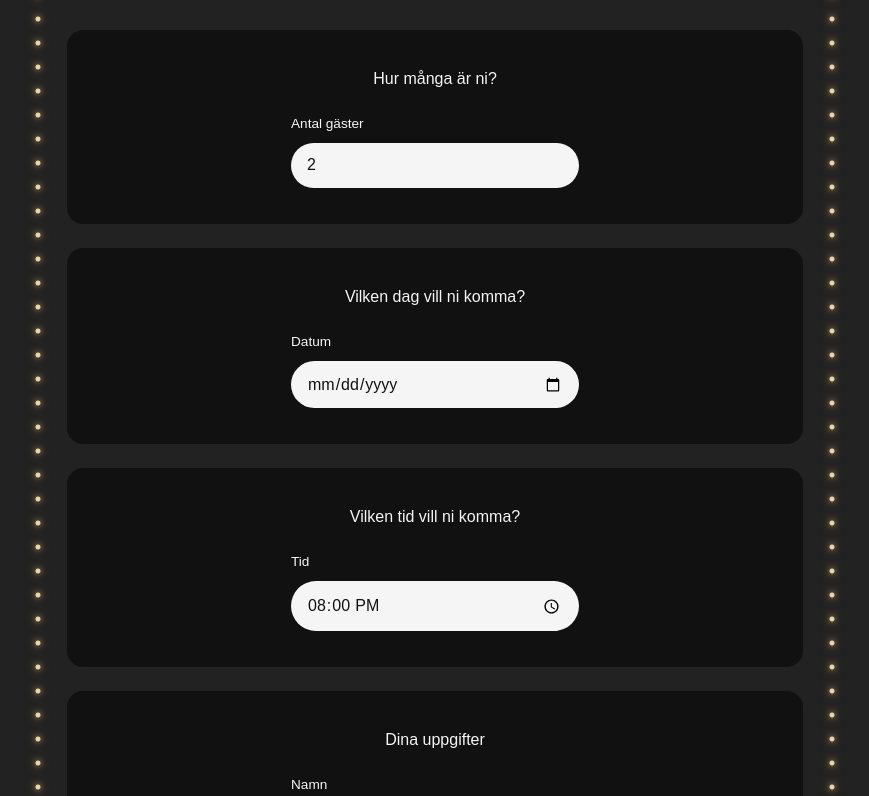
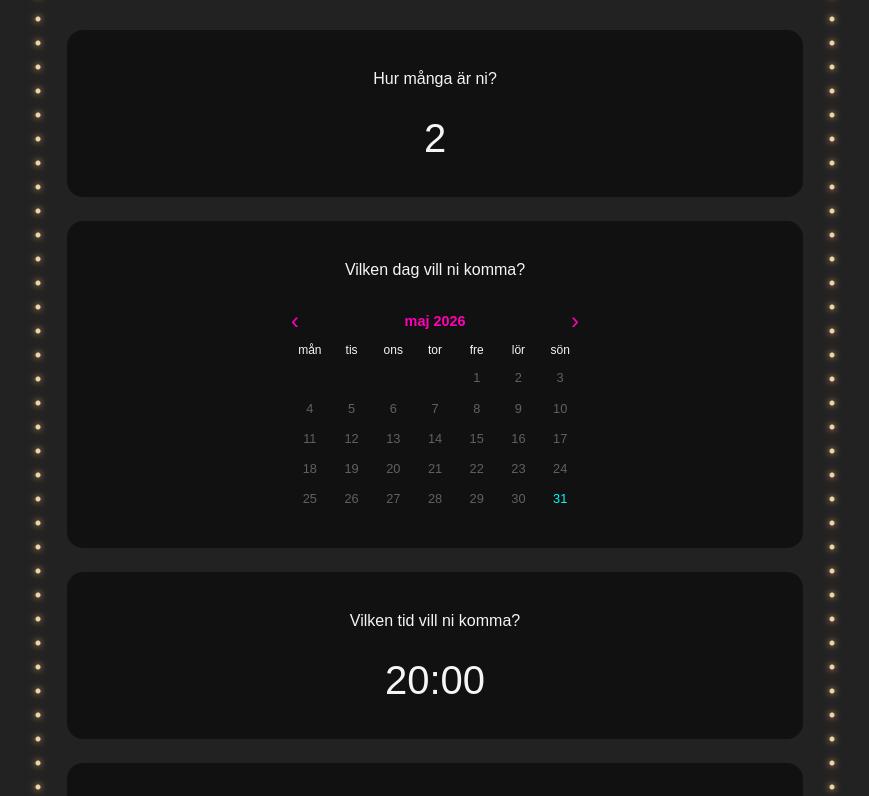
Before and after one commit to fredrikastjernlof/Neo_Tokyo_Kitchen_Frontend, an Angular app: page /booking in a window 1280 px wide. Shown: the part 804-1600 px from the top of the page, without its empty margins (205-1074 px from the left). Built offline with nearby package versions, Linux system fonts and the light colour scheme; a web font is replaced by a local one.

Commit message:
Enhance booking experience with interactive controls and calendar

```diff
--- a/src/app/pages/booking/booking.html
+++ b/src/app/pages/booking/booking.html
@@ -12,8 +12,20 @@
                 </span>
             </legend>
 
-            <label for="guests">Antal gäster</label>
-            <input id="guests" name="guests" type="number" min="1" max="12" [(ngModel)]="booking.guests" [class.input-error]="isInvalid('guests')" (input)="clearFieldError('guests')">
+            <div class="stepper-control">
+                <button type="button" class="stepper-button" (click)="decreaseGuests()"
+                    aria-label="Minska antal gäster">
+                    <iconify-icon icon="ic:round-remove-circle-outline" aria-hidden="true"></iconify-icon>
+                </button>
+
+                <span class="stepper-value">
+                    {{ booking.guests }}
+                </span>
+
+                <button type="button" class="stepper-button" (click)="increaseGuests()" aria-label="Öka antal gäster">
+                    <iconify-icon icon="ic:round-add-circle-outline" aria-hidden="true"></iconify-icon>
+                </button>
+            </div>
         </fieldset>
 
         <fieldset class="booking-section">
@@ -24,8 +36,37 @@
                 </span>
             </legend>
 
-            <label for="date">Datum</label>
-            <input id="date" name="date" type="date" [(ngModel)]="booking.date" [class.input-error]="isInvalid('date')" (input)="clearFieldError('date')">
+            <div class="calendar" aria-label="Välj datum">
+                <div class="calendar-header">
+                    <button type="button" class="calendar-nav-button" (click)="previousMonth()">
+                        ‹
+                    </button>
+
+                    <h3>{{ getCalendarMonthLabel() }}</h3>
+
+                    <button type="button" class="calendar-nav-button" (click)="nextMonth()">
+                        ›
+                    </button>
+                </div>
+                <div class="calendar-weekdays" aria-hidden="true">
+                    @for (day of weekDays; track day) {
+                    <span>{{ day }}</span>
+                    }
+                </div>
+
+                <div class="calendar-days">
+                    @for (day of getCalendarDays(); track $index) {
+                    @if (day) {
+                    <button type="button" class="calendar-day" [class.calendar-day--weekend]="isWeekend(day)" [class.calendar-day--selected]="isSelectedDate(day)"
+                        [disabled]="isPastDate(day)" (click)="selectDate(day)">
+                        {{ day.getDate() }}
+                    </button>
+                    } @else {
+                    <span class="calendar-empty"></span>
+                    }
+                    }
+                </div>
+            </div>
         </fieldset>
 
         <fieldset class="booking-section">
@@ -36,8 +77,25 @@
                 </span>
             </legend>
 
-            <label for="time">Tid</label>
-            <input id="time" name="time" type="time" [(ngModel)]="booking.time" [class.input-error]="isInvalid('time')" (input)="clearFieldError('time')">
+            <div class="stepper-control">
+                <button type="button" class="stepper-button" (click)="decreaseTime()" aria-label="Tidigare tid">
+
+                    <iconify-icon icon="mdi:minus-circle-outline" aria-hidden="true">
+                    </iconify-icon>
+
+                </button>
+
+                <span class="stepper-value">
+                    {{ booking.time }}
+                </span>
+
+                <button type="button" class="stepper-button" (click)="increaseTime()" aria-label="Senare tid">
+
+                    <iconify-icon icon="mdi:plus-circle-outline" aria-hidden="true">
+                    </iconify-icon>
+
+                </button>
+            </div>
         </fieldset>
 
         <fieldset class="booking-section">
@@ -49,13 +107,16 @@
             </legend>
 
             <label for="name">Namn</label>
-            <input id="name" name="name" type="text" [(ngModel)]="booking.name" [class.input-error]="isInvalid('name')" (input)="clearFieldError('name')">
+            <input id="name" name="name" type="text" [(ngModel)]="booking.name" [class.input-error]="isInvalid('name')"
+                (input)="clearFieldError('name')">
 
             <label for="email">E-post</label>
-            <input id="email" name="email" type="email" [(ngModel)]="booking.email" [class.input-error]="isInvalid('email')" (input)="clearFieldError('email')">
+            <input id="email" name="email" type="email" [(ngModel)]="booking.email"
+                [class.input-error]="isInvalid('email')" (input)="clearFieldError('email')">
 
             <label for="phone">Telefon</label>
-            <input id="phone" name="phone" type="tel" [(ngModel)]="booking.phone" [class.input-error]="isInvalid('phone')" (input)="clearFieldError('phone')">
+            <input id="phone" name="phone" type="tel" [(ngModel)]="booking.phone"
+                [class.input-error]="isInvalid('phone')" (input)="clearFieldError('phone')">
         </fieldset>
 
         <section class="booking-summary" aria-labelledby="booking-summary-title">
@@ -141,7 +202,7 @@
                     Kontakta restaurangen om du vill ändra eller avboka din reservation.
                 </p>
 
-                <button type="button" (click)="closeConfirmation()">
+                <button type="button" class="close-button" (click)="closeConfirmation()">
                     Stäng
                 </button>
             </div>
@@ -164,7 +225,7 @@
         </div>
         }
 
-        <button type="submit" [disabled]="isLoading()">
+        <button class="booking-submit-button" type="submit" [disabled]="isLoading()">
             @if (isLoading()) {
             Bokar...
             } @else {
--- a/src/app/pages/booking/booking.scss
+++ b/src/app/pages/booking/booking.scss
@@ -72,6 +72,7 @@ $color-white: #f5f5f5;
 
 .booking-section label {
     width: min(100%, 18rem);
+    min-width: 0;
     color: $color-white;
     font-size: 0.85rem;
     text-align: left;
@@ -79,6 +80,7 @@ $color-white: #f5f5f5;
 
 .booking-page input {
     width: min(100%, 18rem);
+    min-width: 0;
     padding: 0.85rem 1rem;
     border: none;
     border-radius: 999px;
@@ -114,6 +116,8 @@ $color-white: #f5f5f5;
     gap: 0.75rem;
     color: $color-white;
     line-height: 1.5;
+    overflow-wrap: break-word;
+    word-break: break-word;
 }
 
 .booking-summary-list iconify-icon {
@@ -122,28 +126,28 @@ $color-white: #f5f5f5;
     font-size: 1.6rem;
 }
 
-.booking-page button {
+.booking-submit-button,
+.close-button {
     justify-self: center;
     min-width: 10rem;
     padding: 1rem 1.5rem;
     border: 1px solid $color-pink;
     border-radius: 1rem;
     background-color: $color-pink;
-    color: $color-green;
+    color: $color-white;
     font-family: inherit;
     font-size: 1.5rem;
     text-transform: uppercase;
     cursor: pointer;
-    box-shadow: 0 0 1rem rgba(255, 0, 183, 0.7);
 }
 
-.booking-page button:hover,
-.booking-page button:focus-visible {
+.booking-submit-button:hover,
+.booking-submit-button:focus-visible {
     text-shadow: 0 0 0.3rem rgba(255, 255, 255, 0.9);
     box-shadow: 0 0 1.4rem rgba(255, 0, 183, 0.9);
 }
 
-.booking-page button:disabled {
+.booking-submit-button:disabled {
     opacity: 0.75;
     cursor: wait;
 }
@@ -161,12 +165,15 @@ $color-white: #f5f5f5;
     place-items: center;
     padding: 1rem;
     background: rgba(0, 0, 0, 0.75);
+    overflow-y: auto;
 }
 
 .booking-confirmation-content {
     display: grid;
     gap: 1rem;
     width: min(100%, 22rem);
+    max-height: calc(100vh - 2rem);
+    overflow-y: auto;
     padding: 2rem;
     border-radius: 1rem;
     background-color: $color-black;
@@ -230,3 +237,108 @@ $color-white: #f5f5f5;
     box-shadow:
         0 0 0.5rem rgba(255, 0, 183, 0.6);
 }
+
+.stepper-control {
+    display: grid;
+    grid-template-columns:
+        auto clamp(5rem, 20vw, 7rem) auto;
+    align-items: center;
+    justify-content: center;
+    gap: clamp(0.25rem, 1vw, 0.5rem);
+}
+
+.stepper-value {
+    color: $color-white;
+    font-size: clamp(2rem, 9vw, 2.5rem);
+    text-align: center;
+}
+
+.stepper-button {
+    background: transparent;
+    border: none;
+    box-shadow: none;
+    min-width: unset;
+    width: auto;
+    height: auto;
+    padding: 0;
+}
+
+.stepper-button iconify-icon {
+    color: $color-pink;
+    font-size: clamp(2.6rem, 12vw, 3.5rem);
+}
+
+.calendar {
+    display: grid;
+    gap: 0.5rem;
+    width: min(100%, 18rem);
+}
+
+.calendar-header {
+    display: grid;
+    grid-template-columns: auto 1fr auto;
+    align-items: center;
+    gap: 0.5rem;
+}
+
+.calendar-header h3 {
+    margin: 0;
+    color: $color-pink;
+    text-align: center;
+    font-size: 0.9rem;
+    text-transform: lowercase;
+}
+
+.calendar-nav-button {
+    background: transparent;
+    border: none;
+    color: $color-pink;
+    font-size: 1.5rem;
+    cursor: pointer;
+}
+
+
+.calendar-weekdays,
+.calendar-days {
+    display: grid;
+    grid-template-columns: repeat(7, 1fr);
+    gap: 0.25rem;
+    text-align: center;
+}
+
+.calendar-weekdays span {
+    color: $color-white;
+    font-size: 0.75rem;
+}
+
+.calendar-day {
+    min-width: 0;
+    padding: 0.35rem 0;
+    border: none;
+    border-radius: 0.35rem;
+    background: transparent;
+    color: $color-white;
+    font-family: inherit;
+    font-size: 0.8rem;
+    cursor: pointer;
+}
+
+.calendar-day--weekend {
+    color: $color-blue;
+}
+
+.calendar-day:hover,
+.calendar-day:focus-visible {
+    outline: 1px solid $color-pink;
+    box-shadow: 0 0 0.5rem rgba(255, 0, 183, 0.5);
+}
+
+.calendar-day--selected {
+    background-color: $color-pink;
+    color: $color-white;
+}
+
+.calendar-day:disabled {
+    color: rgba(245, 245, 245, 0.35);
+    cursor: not-allowed;
+}
--- a/src/app/pages/booking/booking.ts
+++ b/src/app/pages/booking/booking.ts
@@ -24,6 +24,9 @@ export class Booking {
     email: '',
     phone: '',
   };
+
+  weekDays = ['mån', 'tis', 'ons', 'tor', 'fre', 'lör', 'sön'];
+  calendarMonth = new Date();
 
   // Track loading state while booking is being sent
   isLoading = signal(false);
@@ -118,6 +121,162 @@ export class Booking {
     );
   }
 
+  // Increase or decrease number of guests, but keep it between 1 and 12
+  increaseGuests(): void {
+    if (this.booking.guests < 12) {
+      this.booking.guests++;
+      this.clearFieldError('guests');
+    }
+  }
+
+  // Decrease number of guests, but not below 1
+  decreaseGuests(): void {
+    if (this.booking.guests > 1) {
+      this.booking.guests--;
+      this.clearFieldError('guests');
+    }
+  }
+
+  // Format date as YYYY-MM-DD for input value
+  formatDate(date: Date): string {
+    const year = date.getFullYear();
+    const month = String(date.getMonth() + 1).padStart(2, '0');
+    const day = String(date.getDate()).padStart(2, '0');
+
+    return `${year}-${month}-${day}`;
+  }
+
+  // Generate an array of dates for the current calendar month
+  getCalendarDays(): (Date | null)[] {
+    const year = this.calendarMonth.getFullYear();
+    const month = this.calendarMonth.getMonth();
+
+    const firstDay = new Date(year, month, 1);
+    const lastDay = new Date(year, month + 1, 0);
+
+    const startOffset = (firstDay.getDay() + 6) % 7;
+    const days: (Date | null)[] = [];
+
+    for (let i = 0; i < startOffset; i++) {
+      days.push(null);
+    }
+
+    for (let day = 1; day <= lastDay.getDate(); day++) {
+      days.push(new Date(year, month, day));
+    }
+
+    return days;
+  }
+
+  // Handle date selection, but ignore past dates
+  selectDate(date: Date): void {
+    if (this.isPastDate(date)) {
+      return;
+    }
+
+    this.booking.date = this.formatDate(date);
+    this.clearFieldError('date');
+  }
+
+  // Check if a date is the currently selected booking date
+  isSelectedDate(date: Date): boolean {
+    return this.booking.date === this.formatDate(date);
+  }
+
+  // Check if a date is in the past
+  isPastDate(date: Date): boolean {
+    const today = new Date();
+    today.setHours(0, 0, 0, 0);
+
+    const selectedDate = new Date(date);
+    selectedDate.setHours(0, 0, 0, 0);
+
+    return selectedDate < today;
+  }
+
+  // Get label for current calendar month
+  getCalendarMonthLabel(): string {
+    return this.calendarMonth.toLocaleDateString('sv-SE', {
+      month: 'long',
+      year: 'numeric',
+    });
+  }
+
+  // Navigate to previous or next month in calendar
+  previousMonth(): void {
+    this.calendarMonth = new Date(
+      this.calendarMonth.getFullYear(),
+      this.calendarMonth.getMonth() - 1,
+      1
+    );
+  }
+
+  // Navigate to next month in calendar
+  nextMonth(): void {
+    this.calendarMonth = new Date(
+      this.calendarMonth.getFullYear(),
+      this.calendarMonth.getMonth() + 1,
+      1
+    );
+  }
+
+  // Check if a date falls on a weekend
+  isWeekend(date: Date): boolean {
+    const day = date.getDay();
+
+    return day === 0 || day === 6;
+  }
+
+  // Increase or decrease time by 30 minutes, but keep it between 11:00 and 21:00
+  increaseTime(): void {
+
+    const [hours, minutes] =
+      this.booking.time.split(':').map(Number);
+
+    let totalMinutes =
+      hours * 60 + minutes + 30;
+
+    if (totalMinutes > 21 * 60) {
+      totalMinutes = 21 * 60;
+    }
+
+    const newHours =
+      Math.floor(totalMinutes / 60);
+
+    const newMinutes =
+      totalMinutes % 60;
+
+    this.booking.time =
+      `${String(newHours).padStart(2, '0')}:${String(newMinutes).padStart(2, '0')}`;
+
+    this.clearFieldError('time');
+  }
+
+  // Decrease time by 30 minutes, but not before 11:00
+  decreaseTime(): void {
+
+    const [hours, minutes] =
+      this.booking.time.split(':').map(Number);
+
+    let totalMinutes =
+      hours * 60 + minutes - 30;
+
+    if (totalMinutes < 11 * 60) {
+      totalMinutes = 11 * 60;
+    }
+
+    const newHours =
+      Math.floor(totalMinutes / 60);
+
+    const newMinutes =
+      totalMinutes % 60;
+
+    this.booking.time =
+      `${String(newHours).padStart(2, '0')}:${String(newMinutes).padStart(2, '0')}`;
+
+    this.clearFieldError('time');
+  }
+
   // Send booking to backend
   submitBooking(): void {
 
```
